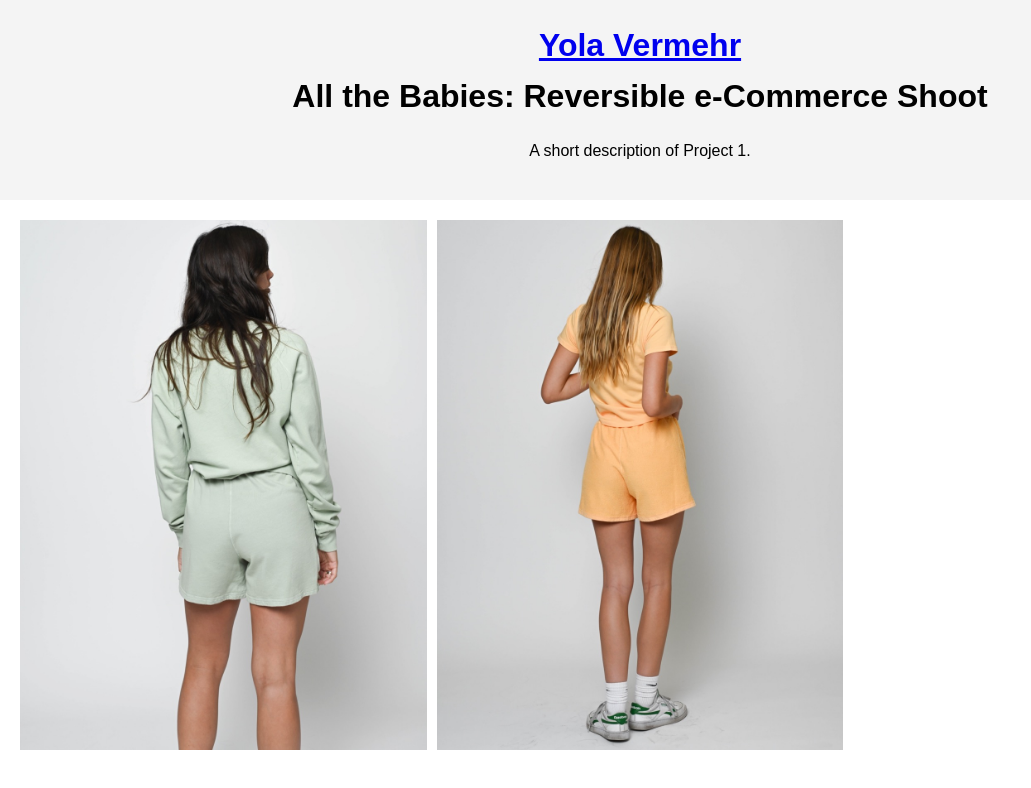
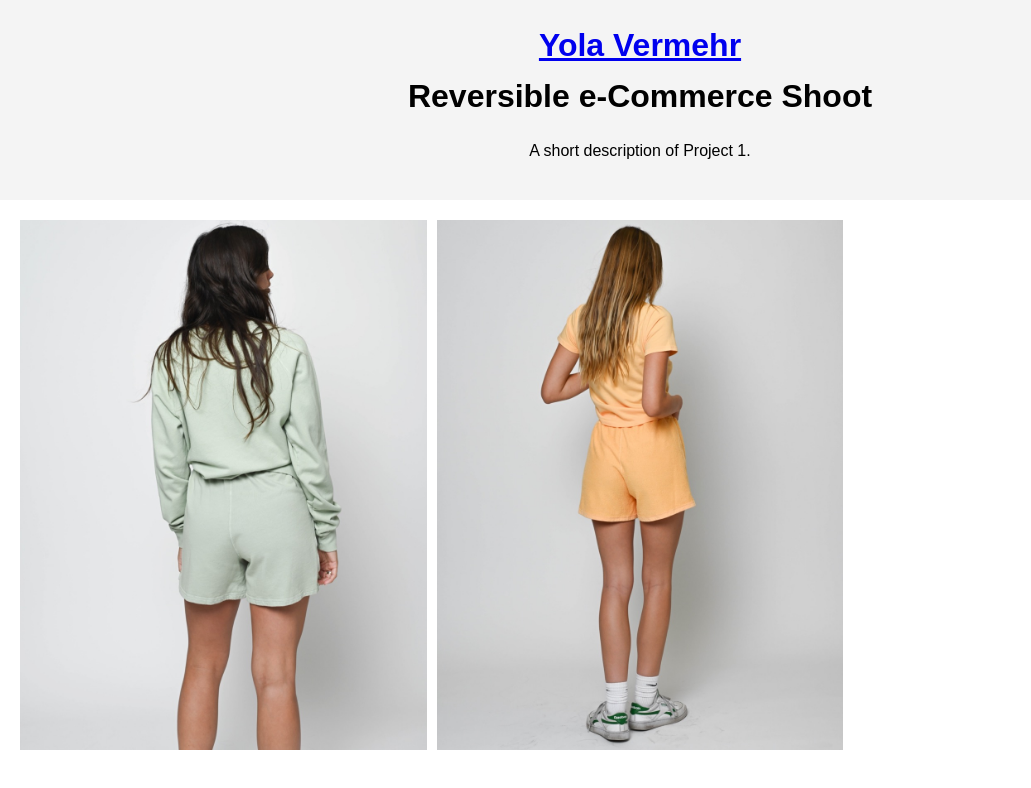
Before and after one commit to yolavermehr/portfolio, a plain HTML site: page project_1.html in a window 1280 px wide. Shown: the whole page, without its empty margins (0-1031 px from the left). Drawn offline with Linux system fonts and the light colour scheme.

Commit message:
Update project_1.html

```diff
--- a/project_1.html
+++ b/project_1.html
@@ -12,7 +12,7 @@
         <a href="index.html" class="header-link">
             <h1>Yola Vermehr</h1>
         </a>
-        <h1>All the Babies: Reversible e-Commerce Shoot</h1>
+        <h1>Reversible e-Commerce Shoot</h1>
         <p>A short description of Project 1.</p>
     </header>
     <main>
```
